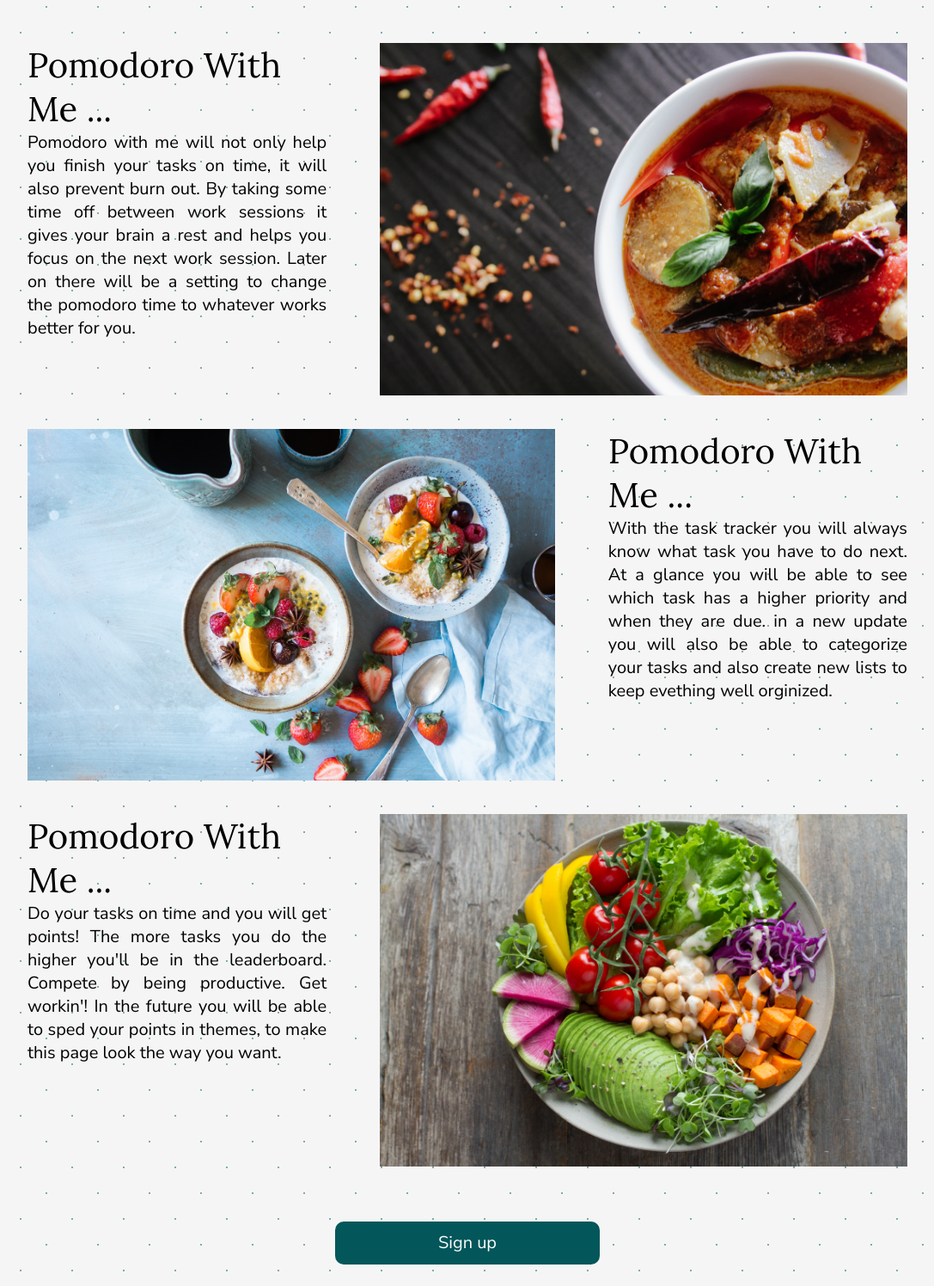
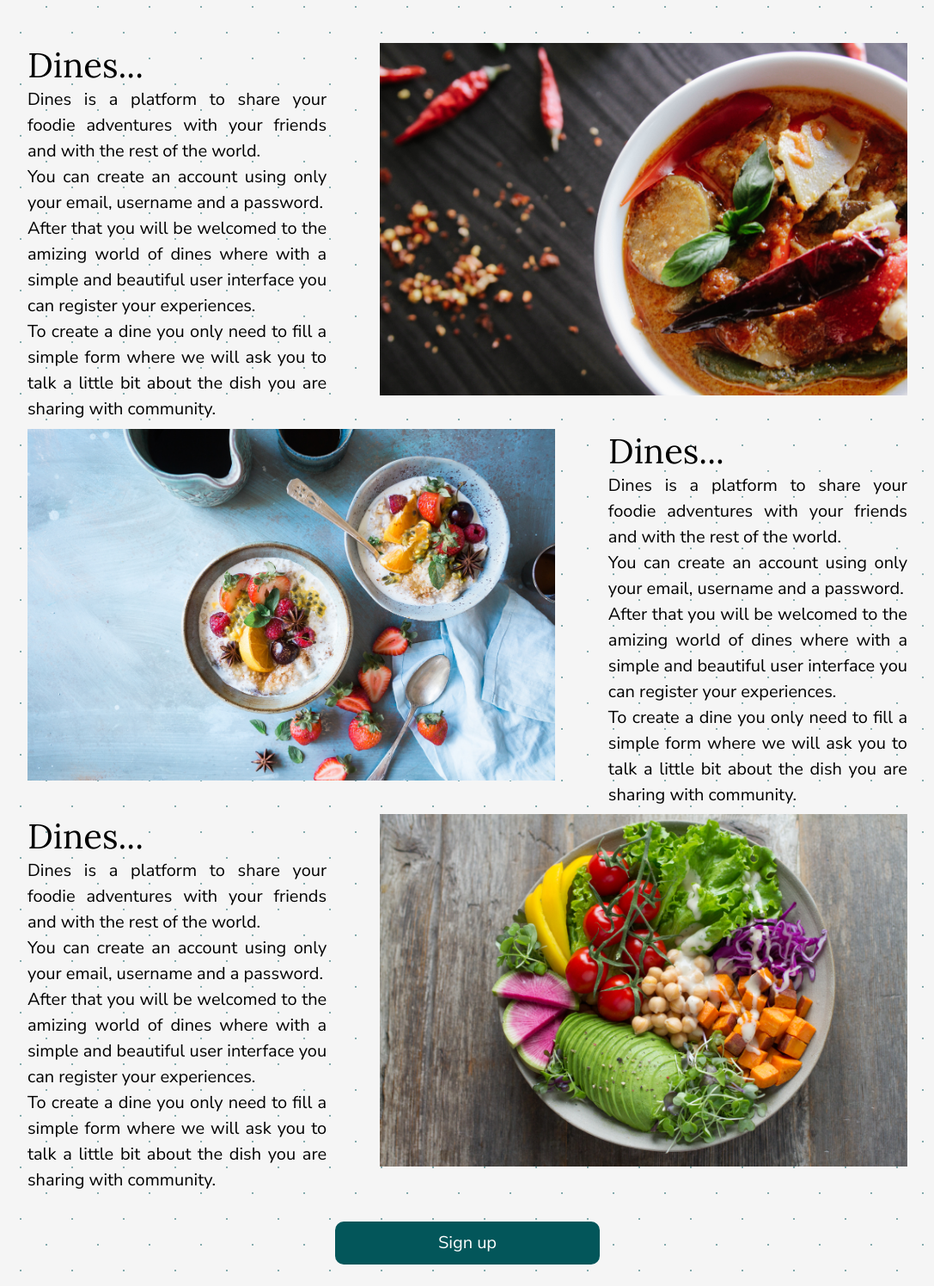
Before and after one commit to EinarLop/dines, a PHP site: page / in a window 1280 px wide. Shown: the part 82-1578 px from the top of the page at 86% size, without its empty margins (96-1183 px from the left). Run offline with PHP 8.4, Linux system fonts and the light colour scheme.

Commit message:
Final version

```diff
--- a/createDine.html
+++ b/createDine.html
@@ -11,7 +11,7 @@
 	<script src="http://ajax.googleapis.com/ajax/libs/jquery/1/jquery.min.js"></script>
 
 <link rel="stylesheet" href="styles/styles.css">
-<title>Document</title>
+<title>Dines</title>
 </head>
 <body>
     <header>
--- a/createUser.html
+++ b/createUser.html
@@ -11,7 +11,7 @@
     <link rel="stylesheet" href="styles/styles.css">
 	<script src="http://ajax.googleapis.com/ajax/libs/jquery/1/jquery.min.js"></script>
 
-<title>Document</title>
+    <title>Dines</title>
 </head>
 <body>
     <header>
--- a/getDines.html
+++ b/getDines.html
@@ -11,7 +11,7 @@
     <link rel="stylesheet" href="styles/styles.css">
 	<script src="http://ajax.googleapis.com/ajax/libs/jquery/1/jquery.min.js"></script>
 
-<title>Document</title>
+    <title>Dines</title>
 </head>
 
 
--- a/index.html
+++ b/index.html
@@ -11,7 +11,7 @@
     <link rel="stylesheet" href="./styles/styles.css">
 	<script src="http://ajax.googleapis.com/ajax/libs/jquery/1/jquery.min.js"></script>
 
-<title>Document</title>
+<title>Dines</title>
 </head>
 
 <body>
@@ -37,8 +37,13 @@
 
     <main id="home__container" class="home__container">
    <section class="home__content__container">
-       <p class="home__title">Pomodoro With Me ...</p>
-       <p class="home__about">Pomodoro with me will not only help you finish your tasks on time, it will also prevent burn out. By taking some time off between work sessions it gives your brain a rest and helps you focus on the next work session. Later on there will be a setting to change the pomodoro time to whatever works better for you.</p>
+       <p class="home__title">Dines...</p>
+       <p class="home__about">Dines is a platform to share your foodie adventures with your friends and with the rest of the world.
+                             <br> You can create an account using only your email, username and a password.
+                             <br> After that you will be welcomed to the amizing world of dines where with a simple and beautiful user interface you can register your experiences.
+                             <br> To create a dine you only need to fill a simple form where we will ask you to talk a little bit about the dish you are sharing with community.
+                            </p>
+
    </section>
    <div class="home__divider"></div>
     <picture class="home__image__container">
@@ -51,14 +56,21 @@
      <div class="home__divider"></div>
 
     <section class="home__content__container">
-        <p class="home__title">Pomodoro With Me ...</p>
-        <p class="home__about">With the task tracker you will always know what task you have to do next. At a glance you will be able to see which task has a higher priority and when they are due. in a new update you will also be able to categorize your tasks and also create new lists to keep evething well orginized.</p>
+        <p class="home__title">Dines...</p>
+        <p class="home__about">Dines is a platform to share your foodie adventures with your friends and with the rest of the world.
+                              <br> You can create an account using only your email, username and a password.
+                              <br> After that you will be welcomed to the amizing world of dines where with a simple and beautiful user interface you can register your experiences.
+                              <br> To create a dine you only need to fill a simple form where we will ask you to talk a little bit about the dish you are sharing with community.
+                             </p>
     </section>
 
     <section class="home__content__container">
-        <p class="home__title">Pomodoro With Me ...</p>
-        <p class="home__about">Do your tasks on time and you will get points! The more tasks you do the higher you'll be in the leaderboard. Compete by being productive. Get workin'!
-            In the future you will be able to sped your points in themes, to make this page look the way you want.</p>
+        <p class="home__title">Dines...</p>
+        <p class="home__about">Dines is a platform to share your foodie adventures with your friends and with the rest of the world.
+                              <br> You can create an account using only your email, username and a password.
+                              <br> After that you will be welcomed to the amizing world of dines where with a simple and beautiful user interface you can register your experiences.
+                              <br> To create a dine you only need to fill a simple form where we will ask you to talk a little bit about the dish you are sharing with community.
+                             </p>
     </section>
 
     <div class="home__divider"></div>
--- a/login.html
+++ b/login.html
@@ -10,7 +10,7 @@
 <script src="http://ajax.googleapis.com/ajax/libs/jquery/1/jquery.min.js"></script>
 
 <link rel="stylesheet" href="./styles/styles.css">
-<title>Document</title>
+<title>Dines</title>
 </head>
 <body>
     <header>
--- a/styles/styles.css
+++ b/styles/styles.css
@@ -228,6 +228,7 @@ input:focus {
 .home__about {
   font-size: 2rem;
   text-align: justify;
+  line-height: 3rem;
 }
 
 .home__content__container {
```
Also changed, not shown: getMyDines.html (+8 -1 lines), sql/database.sql (+24 -2 lines), updateDine.html (+4 -4 lines), images/coffee2.jpeg (added).
